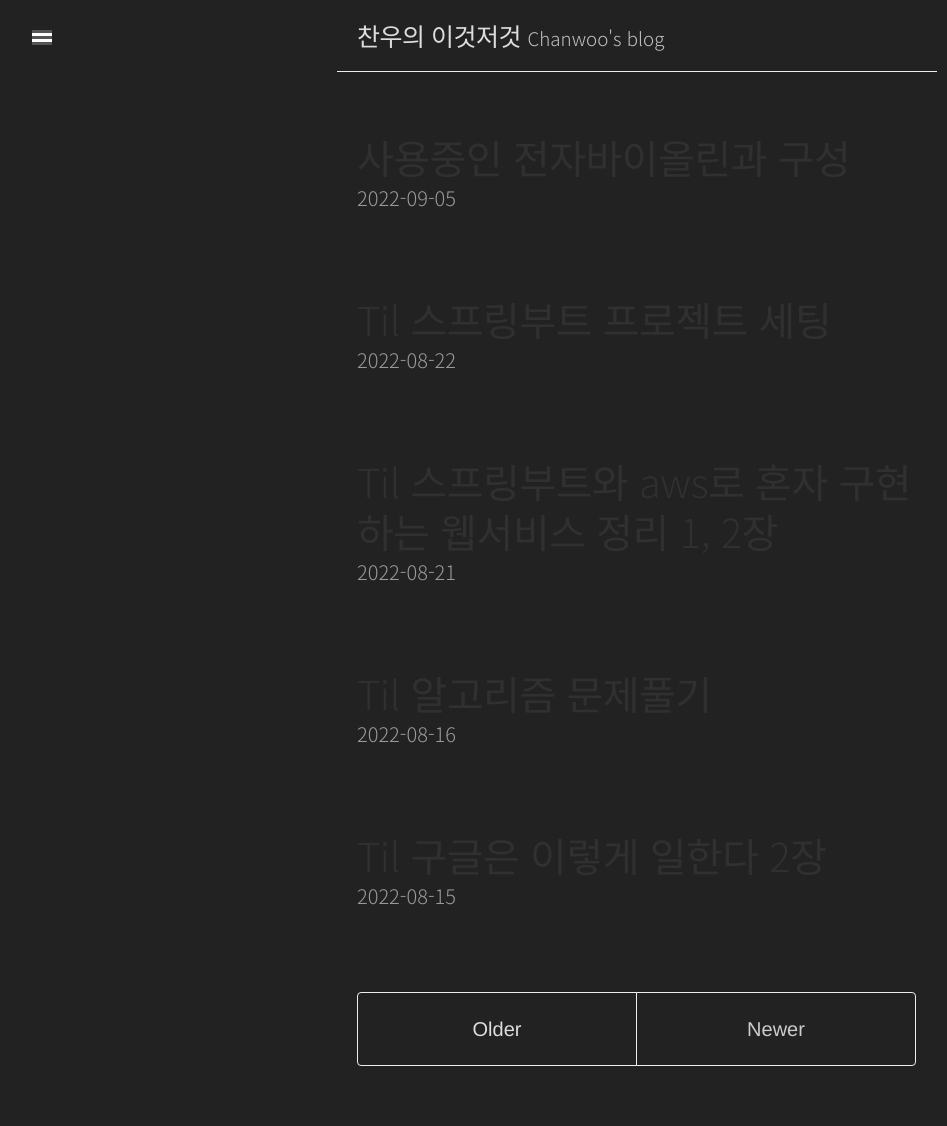
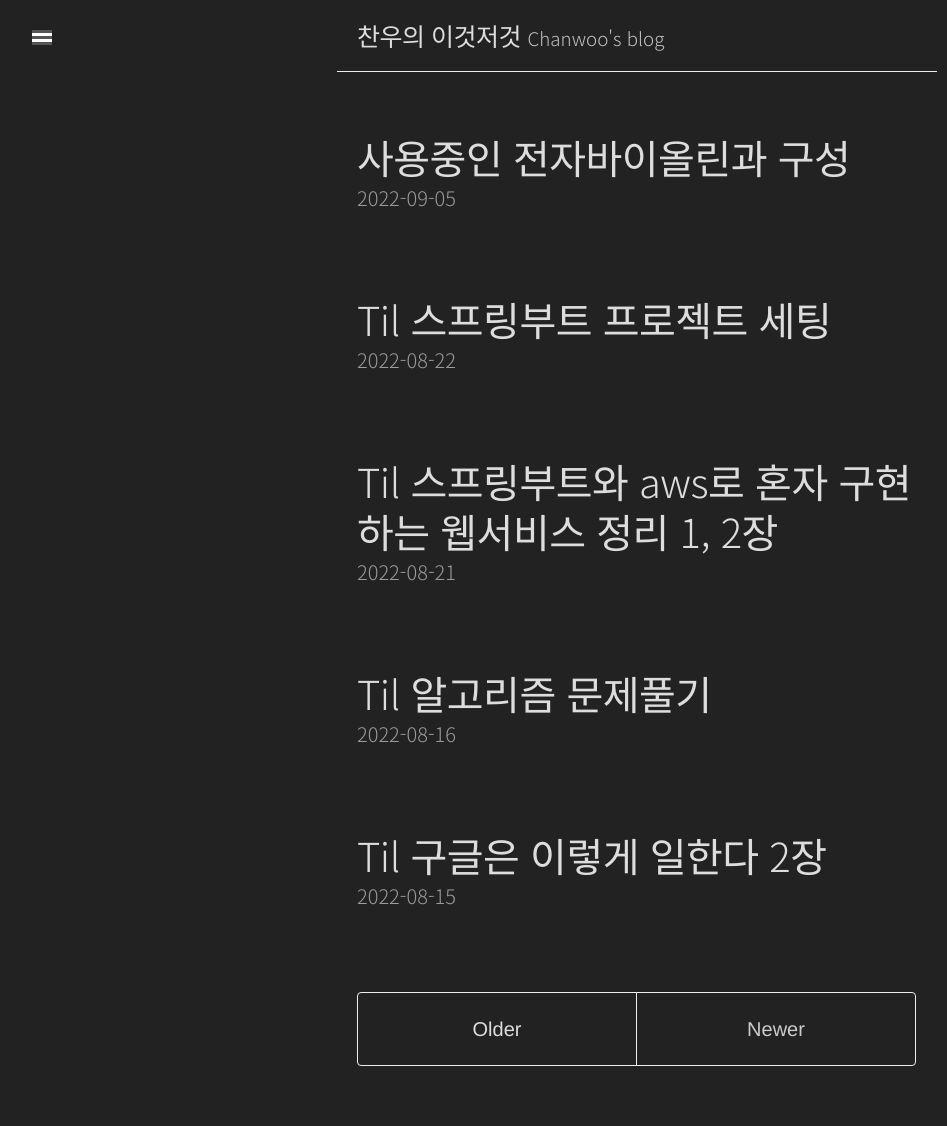
Before and after one commit to chanwooo/chanwooo.github.io, a Jekyll site: the page built from index.html, in a window 1280 px wide. Shown: the whole page, without its empty margins (3-950 px from the left). Built offline with Jekyll 4.4.1, drawn with Linux system fonts in a browser that asks for light colours; the list of posts is cut into pages by our own code.

Commit message:
Update lanyon.css

```diff
--- a/public/css/lanyon.css
+++ b/public/css/lanyon.css
@@ -622,6 +622,10 @@ sidebar-toggle {
   color: #ddd ;
 }
 
+.post-title a{
+  color: #ddd ;
+}
+
 .masthead-title a {
   color: #ddd ;
 }
```
